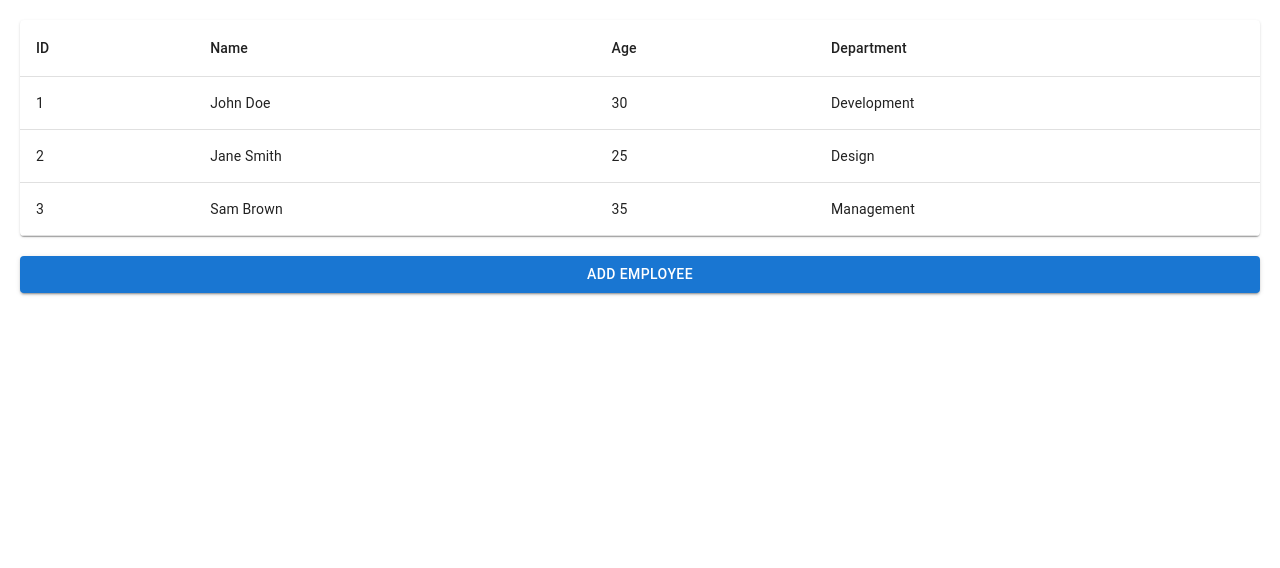
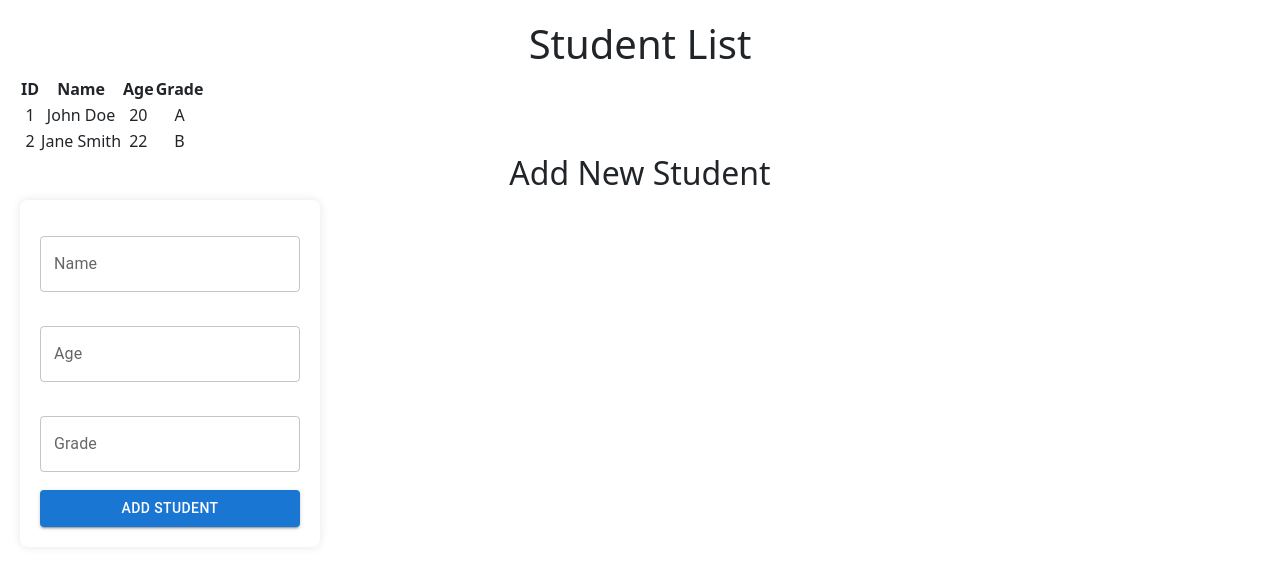
Before and after one commit to adisri06/React_app, a React (Create React App) app: page / in a window 1280 px wide. Shown: the top 568 px of the page. Built offline with nearby package versions, Linux system fonts and the light colour scheme.

Commit message:
props example added

```diff
--- a/src/App.js
+++ b/src/App.js
@@ -1,6 +1,7 @@
 import './App.css';
 import Login from './component/login';
 import Employee from './component/employee';
+import Student from './component/student';
 
 const App = () => {
 
@@ -9,7 +10,7 @@ const App = () => {
 
 
       < div className="App" >
-        <Employee/>
+        <Student/>
     </div>
 
 
--- a/src/component/employee.js
+++ b/src/component/employee.js
@@ -47,6 +47,7 @@ const Employee = () => {
     };
 
     return (
+
         <div style={{ padding: '20px' }}>
             <TableContainer component={Paper}>
                 <Table>
--- /dev/null
+++ b/src/component/student.js
@@ -0,0 +1,71 @@
+import React, { useState } from 'react';
+import Students from './students';
+import { Button, TextField } from '@mui/material';
+import '../css/Student.css';
+
+const Student = () => {
+    const [students, setStudents] = useState([
+        { id: 1, name: 'John Doe', age: 20, grade: 'A' },
+        { id: 2, name: 'Jane Smith', age: 22, grade: 'B' }
+    ]);
+
+    const [newStudent, setNewStudent] = useState({ name: '', age: '', grade: '' });
+
+    const handleChange = (e) => {
+        const { name, value } = e.target;
+        setNewStudent(prevState => ({
+            ...prevState,
+            [name]: value
+        }));
+    };
+
+    const handleAddStudent = () => {
+        setStudents(prevStudents => [
+            ...prevStudents,
+            { id: prevStudents.length + 1, ...newStudent }
+        ]);
+        setNewStudent({ name: '', age: '', grade: '' });
+    };
+
+    return (
+        <div className="student-container">
+            <h1>Student List</h1>
+            <Students students={students} />
+            <h2>Add New Student</h2>
+            <form className="student-form">
+                <TextField
+                    label="Name"
+                    name="name"
+                    value={newStudent.name}
+                    onChange={handleChange}
+                    margin="normal"
+                />
+                <TextField
+                    label="Age"
+                    name="age"
+                    type="number"
+                    value={newStudent.age}
+                    onChange={handleChange}
+                    margin="normal"
+                />
+                <TextField
+                    label="Grade"
+                    name="grade"
+                    value={newStudent.grade}
+                    onChange={handleChange}
+                    margin="normal"
+                />
+                <Button
+                    variant="contained"
+                    color="primary"
+                    onClick={handleAddStudent}
+                    className="add-student-button"
+                >
+                    Add Student
+                </Button>
+            </form>
+        </div>
+    );
+};
+
+export default Student;
--- /dev/null
+++ b/src/component/students.js
@@ -0,0 +1,40 @@
+import React from 'react';
+import PropTypes from 'prop-types';
+
+const Students = ({ students }) => {
+    return (
+        <table>
+            <thead>
+                <tr>
+                    <th>ID</th>
+                    <th>Name</th>
+                    <th>Age</th>
+                    <th>Grade</th>
+                </tr>
+            </thead>
+            <tbody>
+                {students.map(student => (
+                    <tr key={student.id}>
+                        <td>{student.id}</td>
+                        <td>{student.name}</td>
+                        <td>{student.age}</td>
+                        <td>{student.grade}</td>
+                    </tr>
+                ))}
+            </tbody>
+        </table>
+    );
+};
+// PropTypes to ensure the props are of the expected type
+Students.propTypes = {
+    students: PropTypes.arrayOf(
+        PropTypes.shape({
+            id: PropTypes.number.isRequired,
+            name: PropTypes.string.isRequired,
+            age: PropTypes.number.isRequired,
+            grade: PropTypes.string.isRequired,
+        })
+    ).isRequired,
+};
+
+export default Students;
--- /dev/null
+++ b/src/css/Student.css
@@ -0,0 +1,14 @@
+.student-container {
+    padding: 20px;
+}
+
+.student-form {
+    display: flex;
+    flex-direction: column;
+    gap: 10px;
+    max-width: 300px;
+}
+
+.add-student-button {
+    margin-top: 20px;
+}
```
